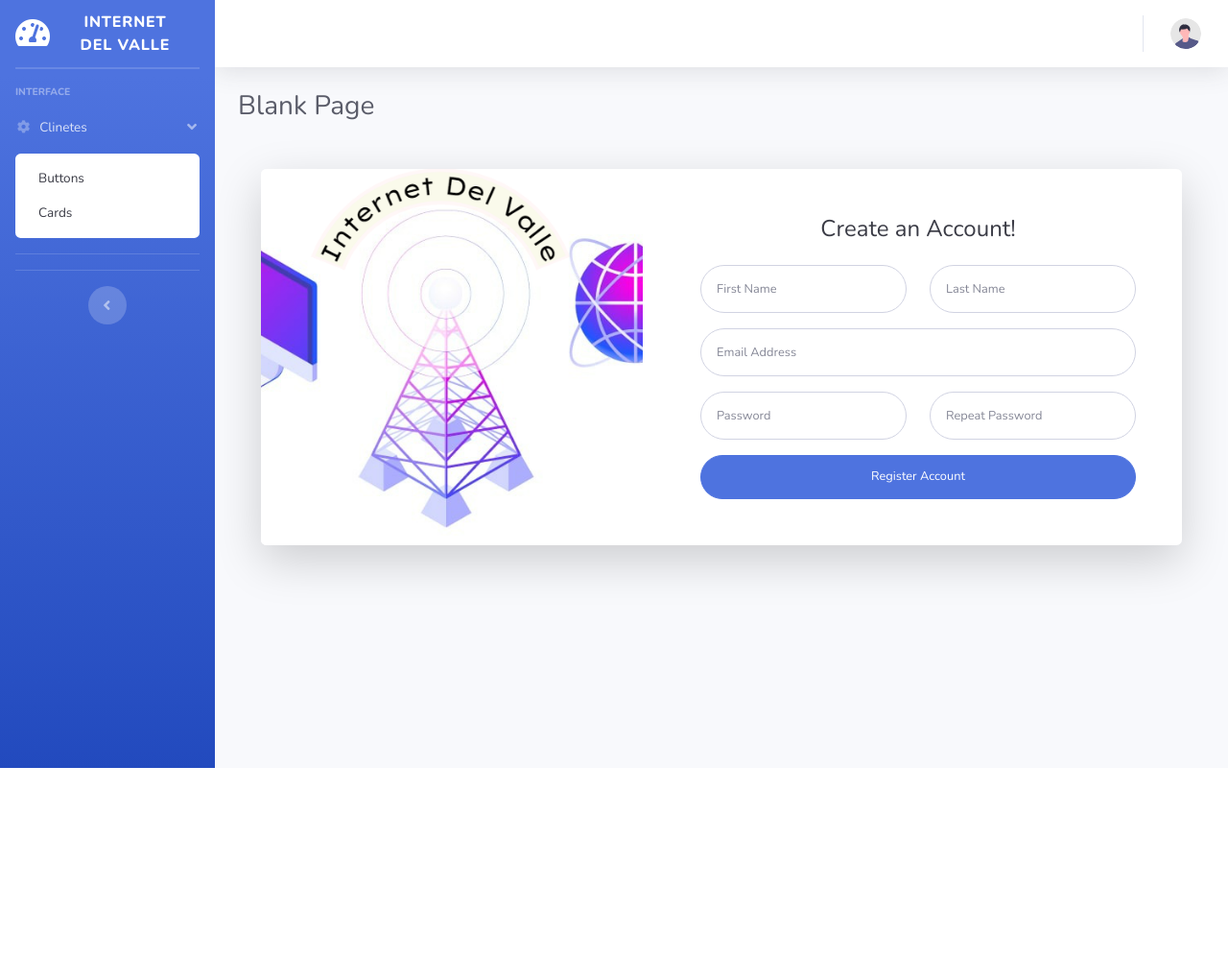
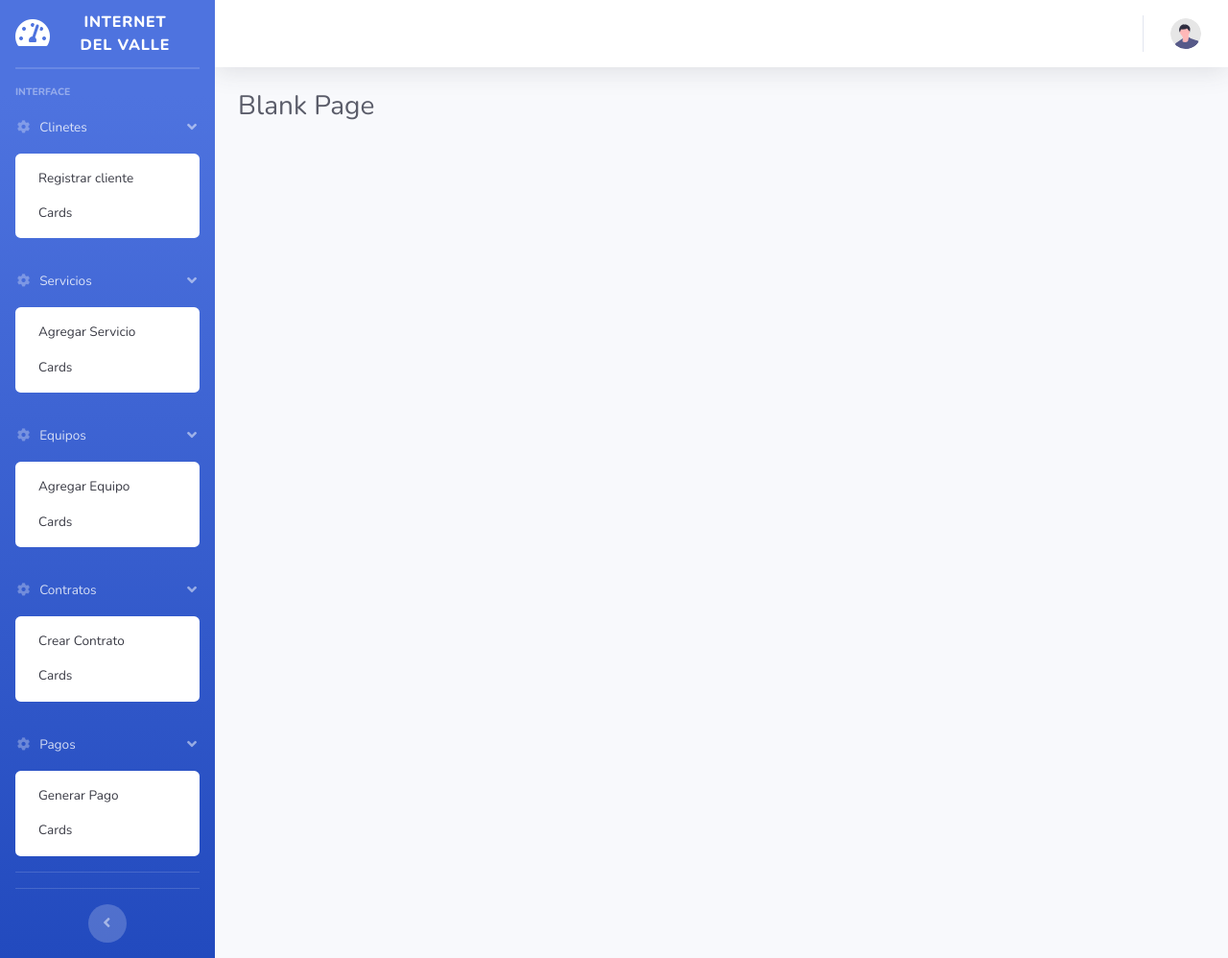
Before and after one commit to CarlosIrigoyen/IspDelValle, a Django app: page /inicio/ in a window 1280 px wide, after a click on "Clinetes". Shown: the whole page at 96% size. Before the commit the page ends 800 px from the top, so only its background shows below. Run offline with Django 4.2, Linux system fonts and the light colour scheme; some libraries are stand-ins or nearby versions.

Commit message:
navegacion de creacion de  Cliente, Servicio, Equipo, Contrato y Pago

```diff
--- a/Isp/Internet_Valle/models.py
+++ b/Isp/Internet_Valle/models.py
@@ -4,12 +4,12 @@
 class Cliente(models.Model):
     nombre = models.CharField(max_length=40)
     apellido = models.CharField(max_length=40)
-    dni = models.PositiveSmallIntegerField(max_length=8,unique=True)
+    dni = models.PositiveSmallIntegerField(unique=True)
     telefono = models.CharField(max_length=11)
     mail = models.EmailField(max_length = 254)
 
 class Servicio (models.Model):
-    velocidad = models.IntegerField(max_length=4)
+    velocidad = models.IntegerField()
     fecha_fin = models.DateField(blank=True)
     monto = models.DecimalField(help_text="costo del servicio", max_digits=10, decimal_places=2)
 
--- a/Isp/Isp/urls.py
+++ b/Isp/Isp/urls.py
@@ -23,8 +23,8 @@
 urlpatterns = [
     path("apli/", include(('Internet_Valle.urls','apli'))),
     path('admin/', admin.site.urls),
-    #path('inicio/', IndexView.as_view(), name='inicio'),
-    path('inicio/',ExampleView.as_view(),name='example'),
+    path('inicio/', IndexView.as_view(), name='inicio'),
+    #path('inicio/',ExampleView.as_view(),name='example'),
     path('',auth_views.LoginView.as_view(template_name='login.html'),name='login'),
     path('logout/',auth_views.LogoutView.as_view(template_name='login.html',next_page='login'),name='logout'),
 ]
--- a/Isp/templates/home.html
+++ b/Isp/templates/home.html
@@ -33,7 +33,59 @@
                 </a>
                 <div id="collapseTwo" class="collapse" aria-labelledby="headingTwo" data-parent="#accordionSidebar">
                     <div class="bg-white py-2 collapse-inner rounded">
-                        <a class="collapse-item" href="buttons.html">Buttons</a>
+                        <a class="collapse-item" href={% url "apli:ClienteCrear"%}>Registrar cliente</a>
+                        <a class="collapse-item" href="cards.html">Cards</a>
+                    </div>
+                </div>
+            </li>
+            <li class="nav-item">
+                <a class="nav-link collapsed" href="#" data-toggle="collapse" data-target="#collapseTwo"
+                    aria-expanded="true" aria-controls="collapseTwo">
+                    <i class="fas fa-fw fa-cog"></i>
+                    <span>Servicios</span>
+                </a>
+                <div id="collapseTwo" class="collapse" aria-labelledby="headingTwo" data-parent="#accordionSidebar">
+                    <div class="bg-white py-2 collapse-inner rounded">
+                        <a class="collapse-item" href={% url "apli:ServicioCrear"%}>Agregar Servicio</a>
+                        <a class="collapse-item" href="cards.html">Cards</a>
+                    </div>
+                </div>
+            </li>
+            <li class="nav-item">
+                <a class="nav-link collapsed" href="#" data-toggle="collapse" data-target="#collapseTwo"
+                    aria-expanded="true" aria-controls="collapseTwo">
+                    <i class="fas fa-fw fa-cog"></i>
+                    <span>Equipos</span>
+                </a>
+                <div id="collapseTwo" class="collapse" aria-labelledby="headingTwo" data-parent="#accordionSidebar">
+                    <div class="bg-white py-2 collapse-inner rounded">
+                        <a class="collapse-item" href={% url "apli:EquipoCrear"%}>Agregar Equipo</a>
+                        <a class="collapse-item" href="cards.html">Cards</a>
+                    </div>
+                </div>
+            </li>
+            <li class="nav-item">
+                <a class="nav-link collapsed" href="#" data-toggle="collapse" data-target="#collapseTwo"
+                    aria-expanded="true" aria-controls="collapseTwo">
+                    <i class="fas fa-fw fa-cog"></i>
+                    <span>Contratos</span>
+                </a>
+                <div id="collapseTwo" class="collapse" aria-labelledby="headingTwo" data-parent="#accordionSidebar">
+                    <div class="bg-white py-2 collapse-inner rounded">
+                        <a class="collapse-item" href={% url "apli:ContratoCrear"%}>Crear Contrato</a>
+                        <a class="collapse-item" href="cards.html">Cards</a>
+                    </div>
+                </div>
+            </li>
+            <li class="nav-item">
+                <a class="nav-link collapsed" href="#" data-toggle="collapse" data-target="#collapseTwo"
+                    aria-expanded="true" aria-controls="collapseTwo">
+                    <i class="fas fa-fw fa-cog"></i>
+                    <span>Pagos</span>
+                </a>
+                <div id="collapseTwo" class="collapse" aria-labelledby="headingTwo" data-parent="#accordionSidebar">
+                    <div class="bg-white py-2 collapse-inner rounded">
+                        <a class="collapse-item" href={% url "apli:PagoCrear"%}>Generar Pago</a>
                         <a class="collapse-item" href="cards.html">Cards</a>
                     </div>
                 </div>
--- a/Isp/templates/nav_bar.html
+++ b/Isp/templates/nav_bar.html
@@ -26,7 +26,7 @@
                         Gestión Servicios
                     </a>
                     <ul class="dropdown-menu">
-                        <li><a class="dropdown-item" href="#">Agregar servicio</a></li>
+                        <li><a class="dropdown-item" href={% url "apli:ServicioCrear"%}>Agregar servicio</a></li>
                         <li><a class="dropdown-item" href="#">Listado de servicios</a></li>
                         <li><a class="dropdown-item" href="#">Modificar servicio</a></li>
                         <li><a class="dropdown-item" href="#">Quitar servicio</a></li>
```
Also changed, not shown: Isp/Internet_Valle/forms.py (+21 -1 lines), Isp/Internet_Valle/templates/afiliado_confirm_delete.html (added, +22 -0 lines), Isp/Internet_Valle/templates/contrato_form.html (added, +23 -0 lines), Isp/Internet_Valle/views.py (+9 -7 lines), Isp/Internet_Valle/migrations/0001_initial.py, Isp/Internet_Valle/templates/equipo_form.html (added), Isp/Internet_Valle/templates/pago_form.html (added), Isp/Internet_Valle/templates/servicio_form.html (added).
